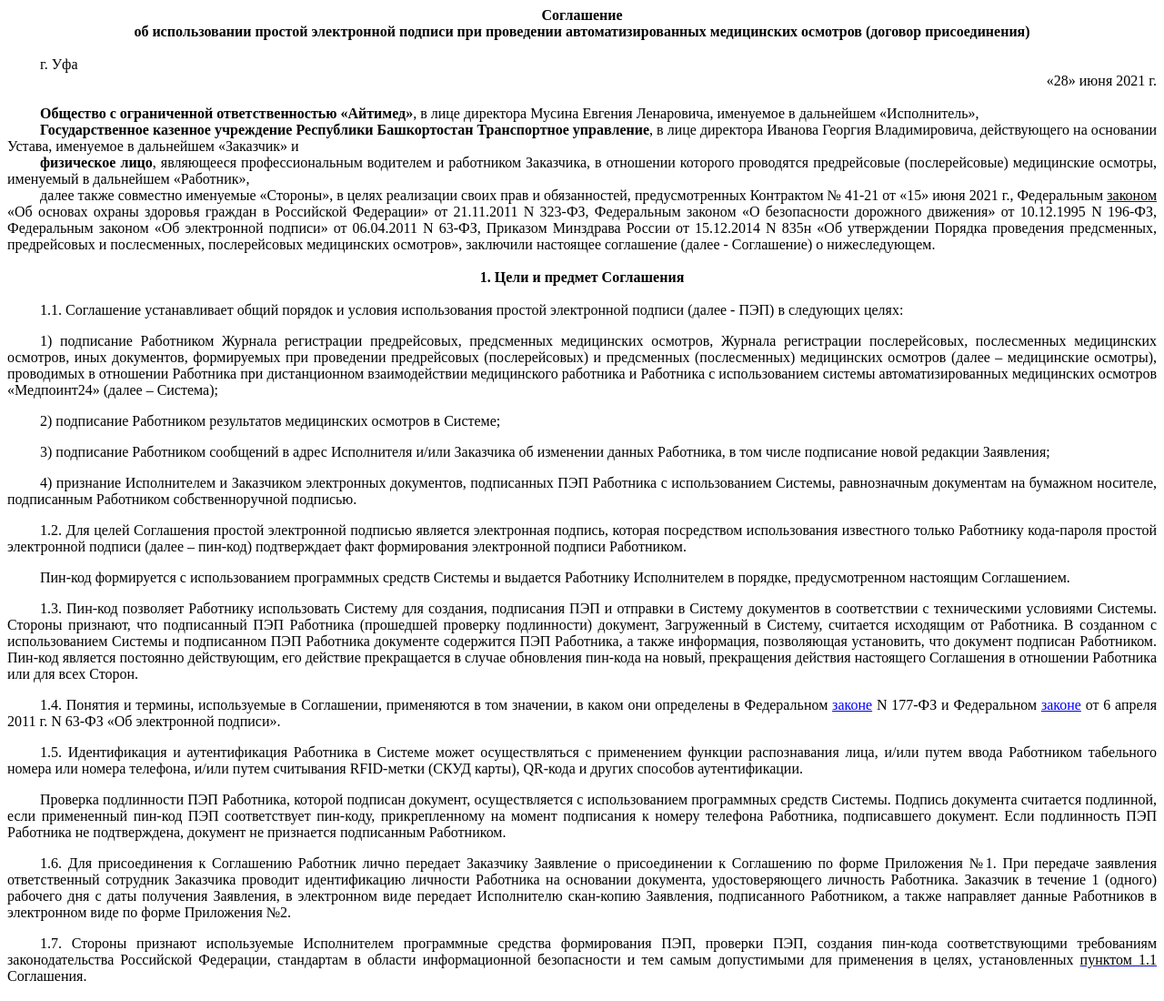
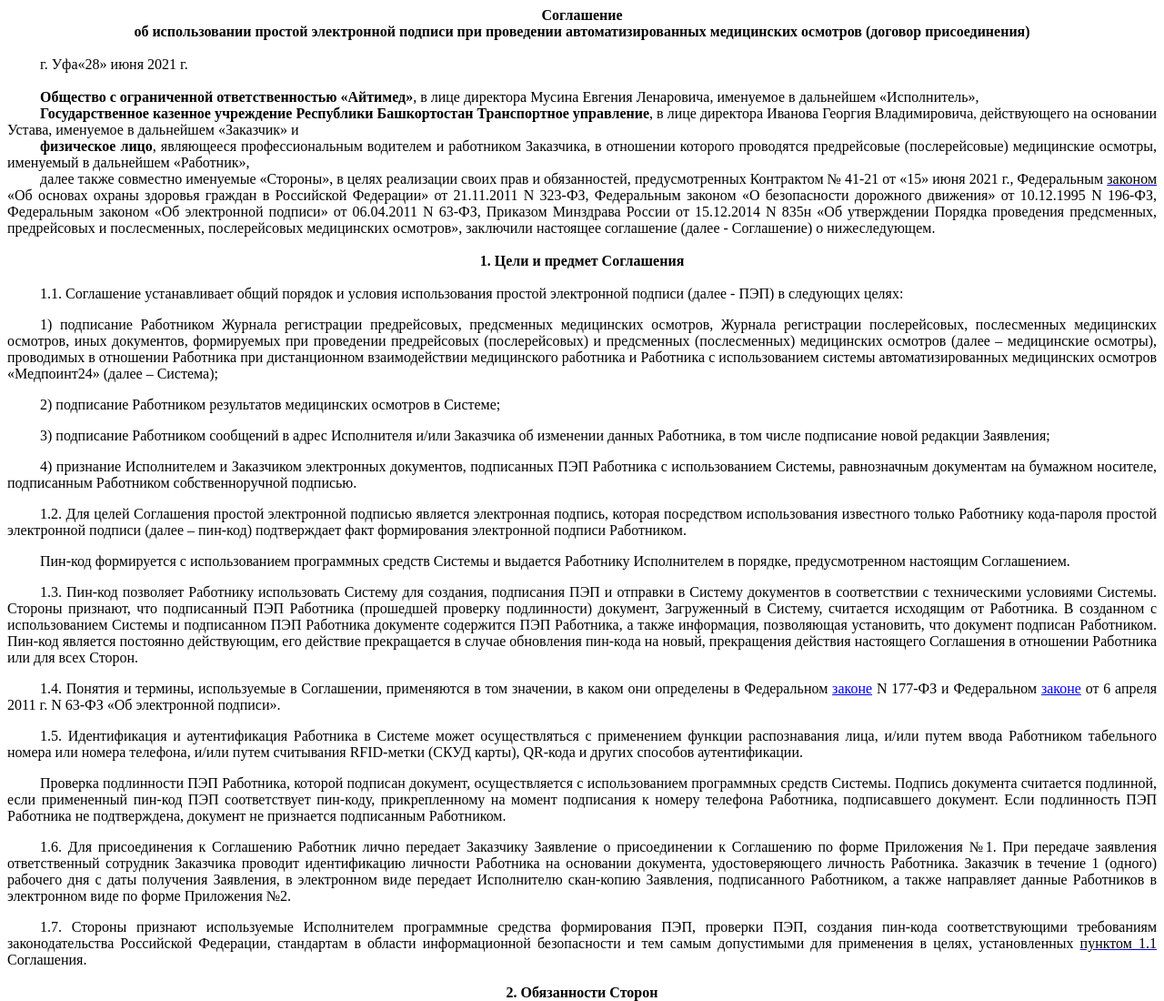
Before and after one commit to itmed-info/GKU_RB_TU, a plain HTML site: page index.htm in a window 1280 px wide. Shown: the top 1100 px of the page at 91% size. Drawn offline with Linux system fonts and the light colour scheme.

Commit message:
Add files via upload

```diff
--- a/index.htm
+++ b/index.htm
@@ -858,11 +858,9 @@
 363.0pt;border:none;mso-padding-alt:31.0pt 31.0pt 31.0pt 31.0pt;mso-border-shadow:
 yes'><span style='font-size:12.0pt;font-family:"Times New Roman","serif";
 mso-fareast-font-family:"Times New Roman";color:black'>г. Уфа<span
-style='mso-tab-count:1'></span></p><p class=MsoNormal align=right style='margin-bottom:0cm;margin-bottom:.0001pt;
-text-align:right;text-indent:1.0cm;line-height:normal;mso-pagination:none;
-border:none;mso-padding-alt:31.0pt 31.0pt 31.0pt 31.0pt;mso-border-shadow:yes'><span
-style='font-size:12.0pt;font-family:"Times New Roman","serif";mso-fareast-font-family:
-"Times New Roman";color:black'>«28» июня 2021 г.<o:p></o:p></span></p>
+style='mso-tab-count:1'></span><span
+style='font-size:12.0pt;font-family:"Times New Roman","serif";mso-fareast-font-family:
+"Times New Roman";text-align:right;color:black'>«28» июня 2021 г.<o:p></o:p></span></p>
 
 <p class=MsoNormal style='margin-bottom:0cm;margin-bottom:.0001pt;text-align:
 justify;text-indent:27.0pt;line-height:normal;mso-pagination:none;tab-stops:
```
